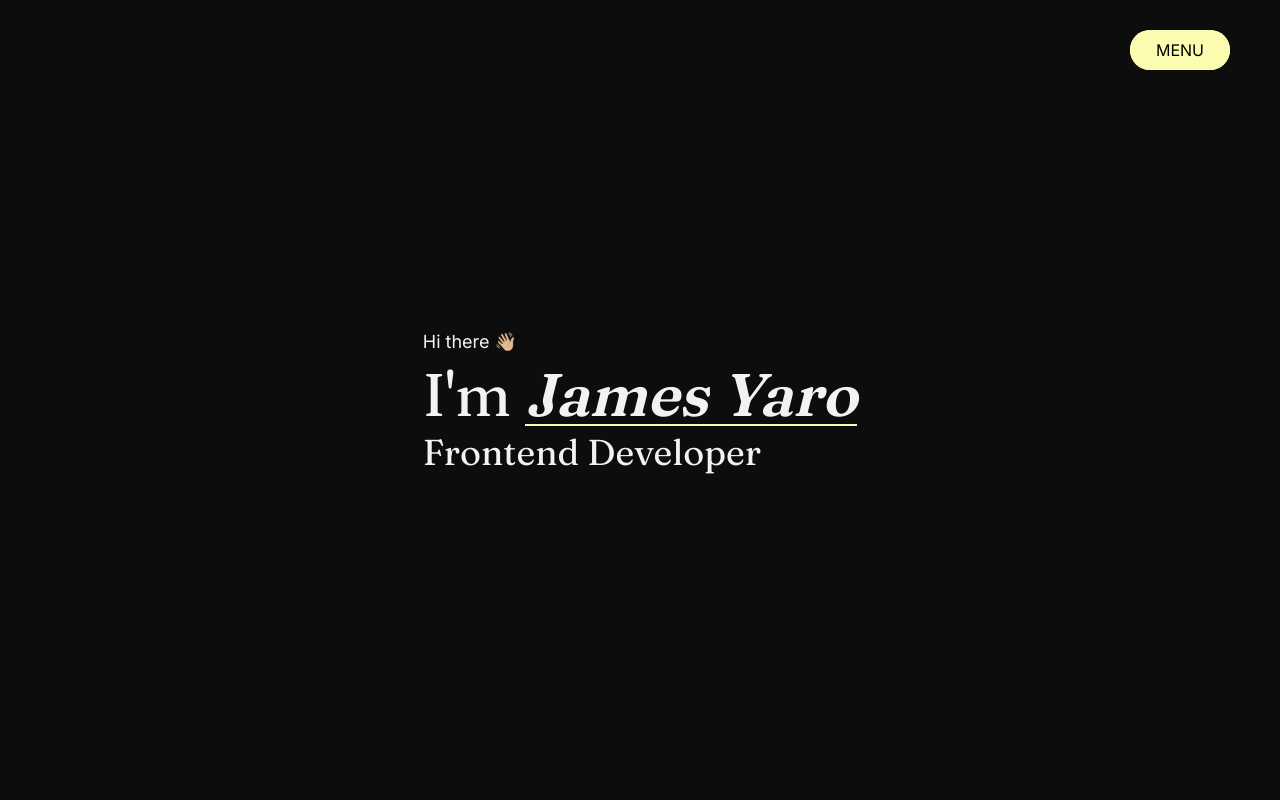
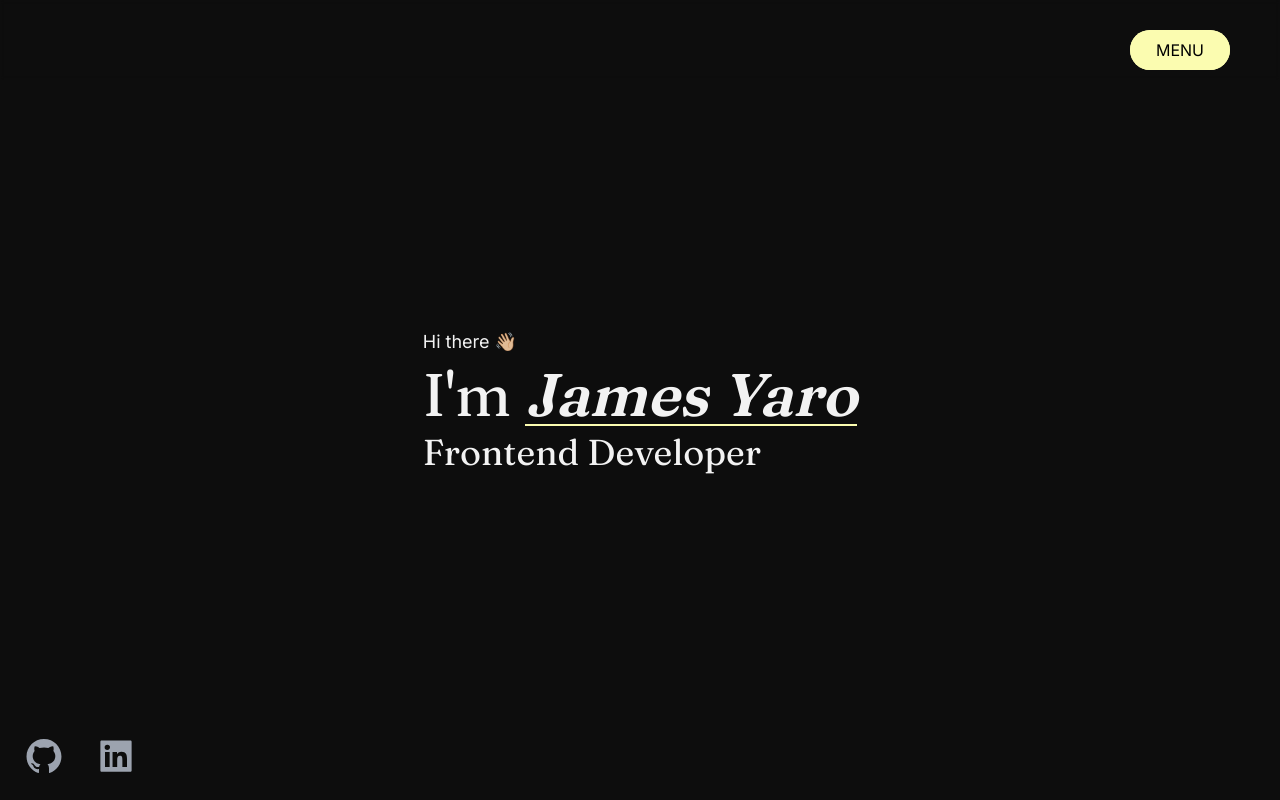
Before and after one commit to yaroCreates/my_portfolio, a Next.js app: page / in a window 1280 px wide. Built offline with nearby package versions, Linux system fonts and the light colour scheme.

Commit message:
feat: socials section and animation

```diff
--- /dev/null
+++ b/app/components/Socials.jsx
@@ -0,0 +1,28 @@
+"use client"
+
+import Link from "next/link";
+import { motion } from "framer-motion";
+import { AiFillGithub, AiFillLinkedin } from "react-icons/ai";
+import { fadeInAnimation } from "@/utils/animations";
+
+export const Socials = ({ animationDelay = 1 }) => {
+  return (
+    <motion.div
+      className="fixed bottom-6 left-6 flex gap-8 text-xl text-gray-400"
+      {...fadeInAnimation}
+      transition={{ delay: animationDelay, duration: 1 }}
+    >
+      <Link href="https://github.com/yarocreates" target="blank" title="GitHub">
+        <AiFillGithub className="size-8 md:size-10 transition-all duration-300 hover:scale-125" />
+      </Link>
+
+      <Link
+        href="https://linkedin.com/in/jamesyaroonuh"
+        target="blank"
+        title="LinkedIn"
+      >
+        <AiFillLinkedin className="size-8 md:size-10 transition-all duration-300 hover:scale-125" />
+      </Link>
+    </motion.div>
+  );
+};
--- a/app/page.js
+++ b/app/page.js
@@ -1,9 +1,11 @@
 import Hero from "./components/Hero";
+import { Socials } from "./components/Socials";
 
 export default function Home() {
   return (
     <div className="bg-black">
       <Hero />
+      <Socials/>
     </div>
   );
 }
--- /dev/null
+++ b/utils/animations.js
@@ -0,0 +1,5 @@
+export const fadeInAnimation = {
+  initial: { opacity: 0 },
+  animate: { opacity: 1 },
+  exit: { opacity: 0 },
+};
```
